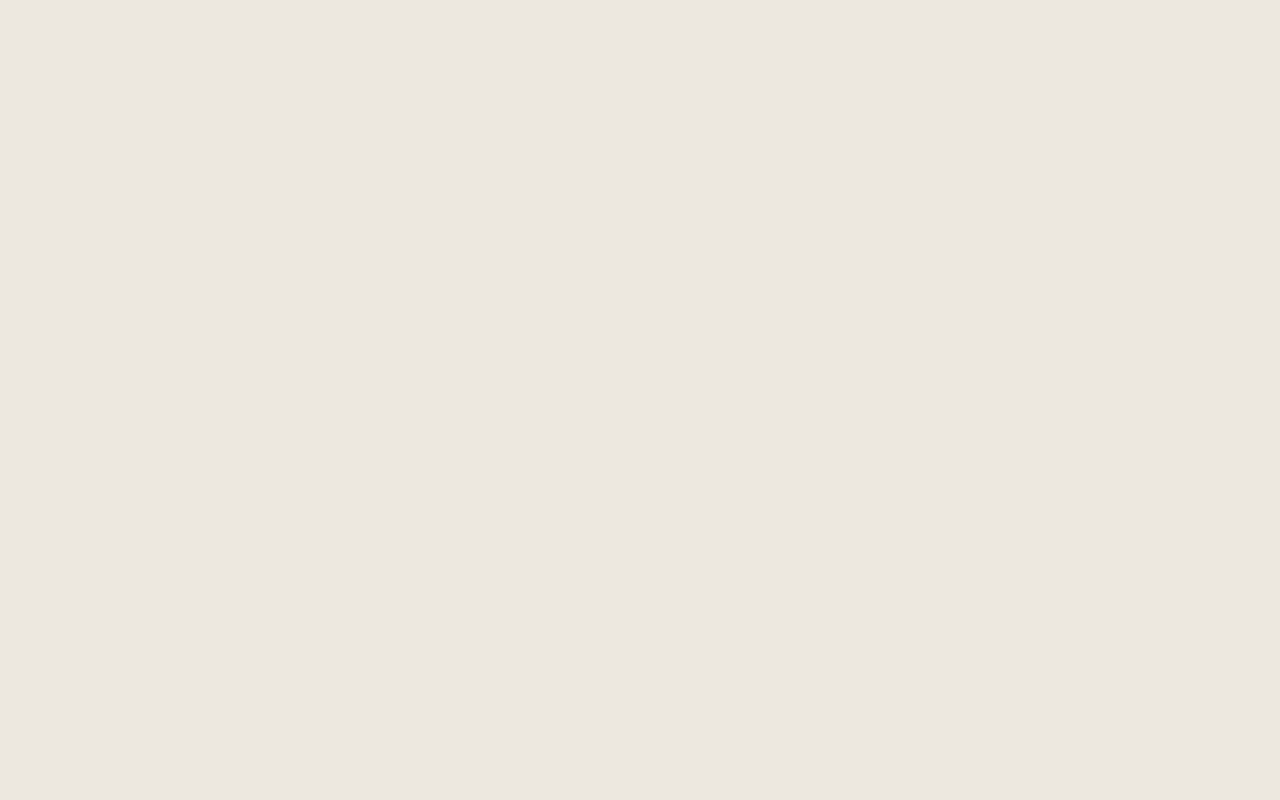
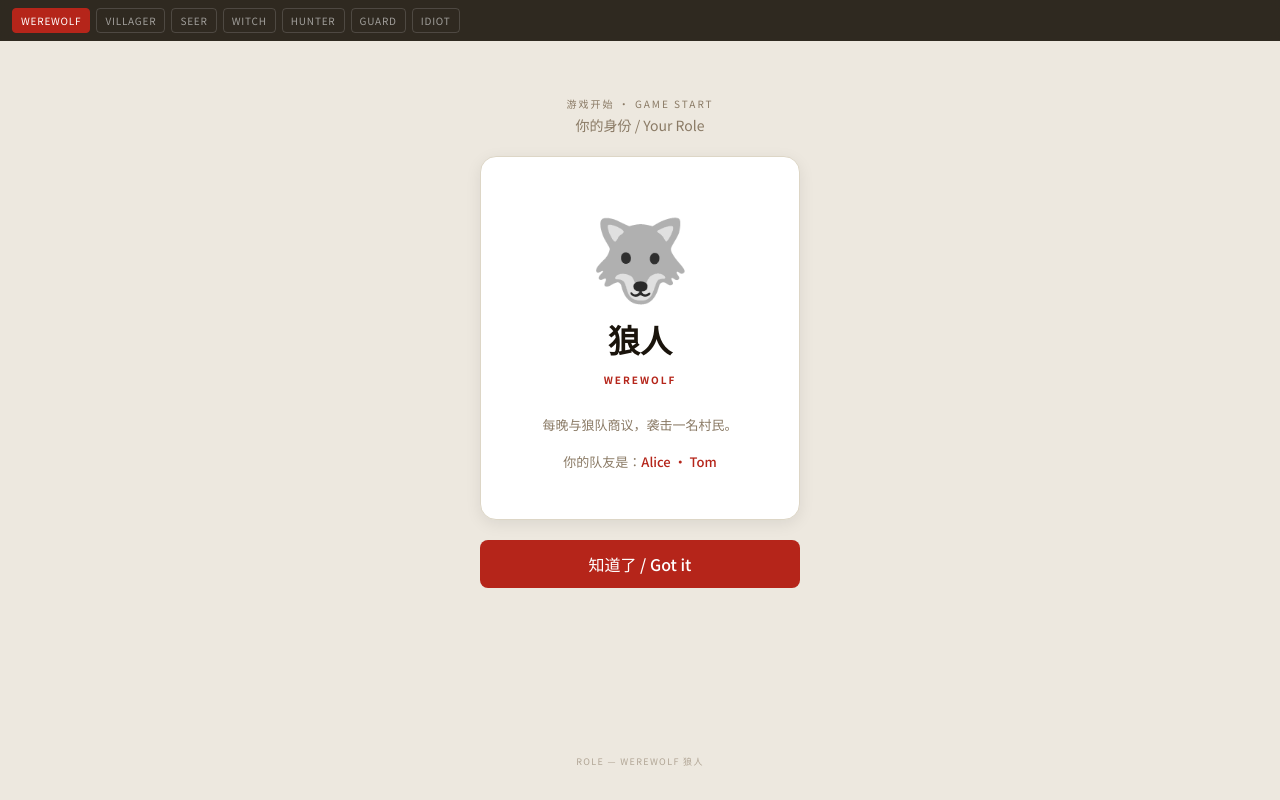
Before and after one commit to wangdaqian08/werewolf-simple, a Vue app in the folder frontend/: page /dev/role-reveal in a window 1280 px wide. Before the commit this address had no page. Built offline with nearby package versions, Linux system fonts and the light colour scheme; what axios-mock-adapter would draw is missing.

Commit message:
Add role reveal cards

```diff
--- /dev/null
+++ b/frontend/src/components/RoleRevealCard.vue
@@ -0,0 +1,220 @@
+<template>
+  <div class="reveal-wrap">
+    <!-- Header -->
+    <div class="reveal-header">
+      <div class="reveal-phase">游戏开始 · GAME START</div>
+      <div class="reveal-subtitle">你的身份 / Your Role</div>
+    </div>
+
+    <!-- Card -->
+    <div class="role-card">
+      <div class="role-emoji">{{ meta.emoji }}</div>
+      <div class="role-name-zh">{{ meta.nameZh }}</div>
+      <div :class="`role-label-${meta.team}`" class="role-label">{{ meta.nameEn }}</div>
+      <p class="role-desc">{{ meta.description }}</p>
+
+      <!-- Werewolf teammates -->
+      <div v-if="teammates.length > 0" class="role-teammates">
+        你的队友是：<span v-for="(name, i) in teammates" :key="name" class="teammate-name"
+          >{{ name }}<template v-if="i < teammates.length - 1"> · </template></span
+        >
+      </div>
+    </div>
+
+    <!-- Confirm button -->
+    <button class="btn btn-primary" @click="$emit('confirm')">知道了 / Got it</button>
+
+    <!-- Footer label -->
+    <div class="reveal-footer-label">ROLE — {{ meta.nameEn }} {{ meta.nameZh }}</div>
+  </div>
+</template>
+
+<script lang="ts" setup>
+import { computed } from 'vue'
+import type { PlayerRole } from '@/types'
+
+const props = withDefaults(
+  defineProps<{
+    role: PlayerRole
+    teammates?: string[]
+  }>(),
+  { teammates: () => [] },
+)
+
+defineEmits<{ confirm: [] }>()
+
+const teammates = computed(() => props.teammates)
+
+interface RoleMeta {
+  nameZh: string
+  nameEn: string
+  emoji: string
+  team: 'wolf' | 'village' | 'special'
+  description: string
+}
+
+const ROLE_META: Record<PlayerRole, RoleMeta> = {
+  WEREWOLF: {
+    nameZh: '狼人',
+    nameEn: 'WEREWOLF',
+    emoji: '🐺',
+    team: 'wolf',
+    description: '每晚与狼队商议，袭击一名村民。',
+  },
+  VILLAGER: {
+    nameZh: '村民',
+    nameEn: 'VILLAGER',
+    emoji: '🌾',
+    team: 'village',
+    description: '通过讨论和投票找出狼人，保护村庄。你没有特殊技能。',
+  },
+  SEER: {
+    nameZh: '预言家',
+    nameEn: 'SEER',
+    emoji: '🔭',
+    team: 'special',
+    description: '每晚可查验一名玩家，得知其是否为狼人。',
+  },
+  WITCH: {
+    nameZh: '女巫',
+    nameEn: 'WITCH',
+    emoji: '🔮',
+    team: 'special',
+    description: '拥有一瓶解药和一瓶毒药，各可使用一次。',
+  },
+  HUNTER: {
+    nameZh: '猎人',
+    nameEn: 'HUNTER',
+    emoji: '🏹',
+    team: 'special',
+    description: '死亡时可开枪带走一名玩家（被女巫毒死时无法开枪）。',
+  },
+  GUARD: {
+    nameZh: '守卫',
+    nameEn: 'GUARD',
+    emoji: '🛡️',
+    team: 'special',
+    description: '每晚保护一名玩家免受狼人袭击，不可连续守护同一人。',
+  },
+  IDIOT: {
+    nameZh: '白痴',
+    nameEn: 'IDIOT',
+    emoji: '🃏',
+    team: 'special',
+    description: '被投票驱逐时揭示出白痴身份，可免于出局（但失去投票权）。',
+  },
+}
+
+const meta = computed(() => ROLE_META[props.role])
+</script>
+
+<style scoped>
+.reveal-wrap {
+  display: flex;
+  flex-direction: column;
+  align-items: center;
+  min-height: 100dvh;
+  background: var(--bg);
+  padding: 5.5rem 1.5rem 2rem;
+  gap: 1.25rem;
+}
+
+/* Header */
+.reveal-header {
+  text-align: center;
+}
+
+.reveal-phase {
+  font-size: 0.625rem;
+  letter-spacing: 0.2em;
+  text-transform: uppercase;
+  color: var(--muted);
+  margin-bottom: 0.25rem;
+}
+
+.reveal-subtitle {
+  font-size: 0.875rem;
+  color: var(--muted);
+}
+
+/* Role card */
+.role-card {
+  background: var(--card);
+  border: 1px solid var(--border-l);
+  border-radius: 1rem;
+  padding: 3.5rem 1.5rem 3rem;
+  width: 100%;
+  max-width: 320px;
+  display: flex;
+  flex-direction: column;
+  align-items: center;
+  gap: 0.75rem;
+  box-shadow: 0 4px 16px rgba(0, 0, 0, 0.08);
+  text-align: center;
+}
+
+.role-emoji {
+  font-size: 5rem;
+  line-height: 1;
+  margin-bottom: 1.25rem;
+}
+
+.role-name-zh {
+  font-family: 'Noto Serif SC', serif;
+  font-size: 2rem;
+  font-weight: 700;
+  color: var(--text);
+  line-height: 1.1;
+}
+
+.role-label {
+  font-size: 0.625rem;
+  letter-spacing: 0.2em;
+  font-weight: 600;
+  margin-bottom: 1rem;
+}
+
+.role-label-wolf {
+  color: var(--red);
+}
+.role-label-village {
+  color: var(--green);
+}
+.role-label-special {
+  color: var(--red);
+}
+
+.role-desc {
+  font-size: 0.8125rem;
+  color: var(--muted);
+  line-height: 1.6;
+  margin: 0;
+}
+
+.role-teammates {
+  font-size: 0.8125rem;
+  color: var(--muted);
+  margin-top: 0.25rem;
+}
+
+.teammate-name {
+  color: var(--red);
+  font-weight: 500;
+}
+
+/* Button — full width */
+.btn {
+  width: 100%;
+  max-width: 320px;
+}
+
+/* Footer label */
+.reveal-footer-label {
+  font-size: 0.5625rem;
+  letter-spacing: 0.15em;
+  text-transform: uppercase;
+  color: var(--muted);
+  opacity: 0.6;
+  margin-top: auto;
+}
+</style>
--- a/frontend/src/router/index.ts
+++ b/frontend/src/router/index.ts
@@ -33,6 +33,16 @@ const router = createRouter({
       component: () => import('@/views/ResultView.vue'),
       meta: { requiresAuth: true },
     },
+    // ── Dev-only routes (tree-shaken out of production builds) ────────────────
+    ...(import.meta.env.DEV
+      ? [
+          {
+            path: '/dev/role-reveal',
+            name: 'dev-role-reveal',
+            component: () => import('@/views/dev/RoleRevealDevView.vue'),
+          },
+        ]
+      : []),
   ],
 })
 
--- /dev/null
+++ b/frontend/src/views/dev/RoleRevealDevView.vue
@@ -0,0 +1,99 @@
+<template>
+  <div class="dev-shell">
+    <!-- Role picker -->
+    <div class="dev-bar">
+      <button
+        v-for="r in ROLES"
+        :key="r"
+        :class="{ active: role === r }"
+        class="dev-chip"
+        @click="role = r"
+      >
+        {{ r }}
+      </button>
+    </div>
+
+    <!-- Live preview -->
+    <RoleRevealCard
+      :role="role"
+      :teammates="role === 'WEREWOLF' ? ['Alice', 'Tom'] : []"
+      @confirm="onConfirm"
+    />
+
+    <!-- Confirm toast -->
+    <div v-if="confirmed" class="dev-toast">✓ confirm emitted</div>
+  </div>
+</template>
+
+<script lang="ts" setup>
+import { ref } from 'vue'
+import RoleRevealCard from '@/components/RoleRevealCard.vue'
+import type { PlayerRole } from '@/types'
+
+const ROLES: PlayerRole[] = ['WEREWOLF', 'VILLAGER', 'SEER', 'WITCH', 'HUNTER', 'GUARD', 'IDIOT']
+
+const role = ref<PlayerRole>('WEREWOLF')
+const confirmed = ref(false)
+
+function onConfirm() {
+  confirmed.value = true
+  window.setTimeout(() => (confirmed.value = false), 1500)
+}
+</script>
+
+<style scoped>
+.dev-shell {
+  position: relative;
+}
+
+.dev-bar {
+  position: fixed;
+  top: 0;
+  left: 0;
+  right: 0;
+  z-index: 100;
+  display: flex;
+  flex-wrap: wrap;
+  gap: 0.375rem;
+  padding: 0.5rem 0.75rem;
+  background: rgba(26, 20, 12, 0.9);
+  backdrop-filter: blur(4px);
+}
+
+.dev-chip {
+  font-size: 0.625rem;
+  letter-spacing: 0.08em;
+  padding: 0.25rem 0.5rem;
+  border-radius: 4px;
+  border: 1px solid rgba(255, 255, 255, 0.15);
+  background: transparent;
+  color: rgba(255, 255, 255, 0.55);
+  cursor: pointer;
+  font-family: inherit;
+  transition: all 0.15s;
+}
+
+.dev-chip.active {
+  background: var(--red);
+  border-color: var(--red);
+  color: #fff;
+}
+
+/* Push card content below the fixed bar */
+:deep(.reveal-wrap) {
+  padding-top: 6rem;
+}
+
+.dev-toast {
+  position: fixed;
+  bottom: 5rem;
+  left: 50%;
+  transform: translateX(-50%);
+  background: var(--green);
+  color: #fff;
+  font-size: 0.75rem;
+  padding: 0.375rem 0.875rem;
+  border-radius: 2rem;
+  pointer-events: none;
+}
+</style>
```
